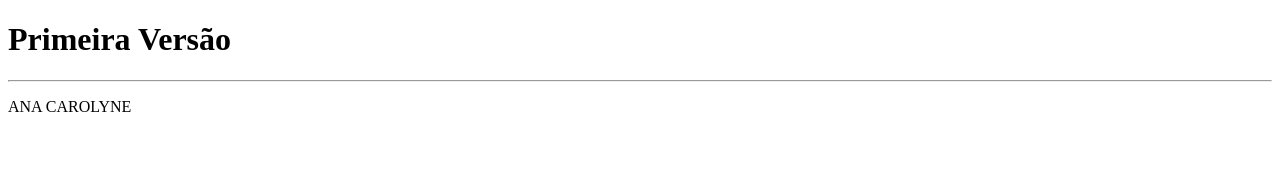
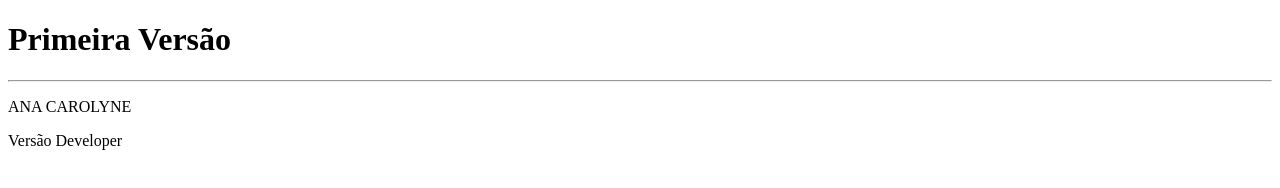
Before and after one commit to anacoliv1996/EngSoftware, a plain HTML site: page index.html in a window 1280 px wide. Drawn offline with Linux system fonts and the light colour scheme.

Commit message:
1 Alt Dev

```diff
--- a/index.html
+++ b/index.html
@@ -10,6 +10,9 @@
     <h1> Primeira Versão</h1>
     <hr>
     <p> ANA CAROLYNE</p>
+
+    <p> Versão Developer </p>
+
 </body>
 
 </html>
```
